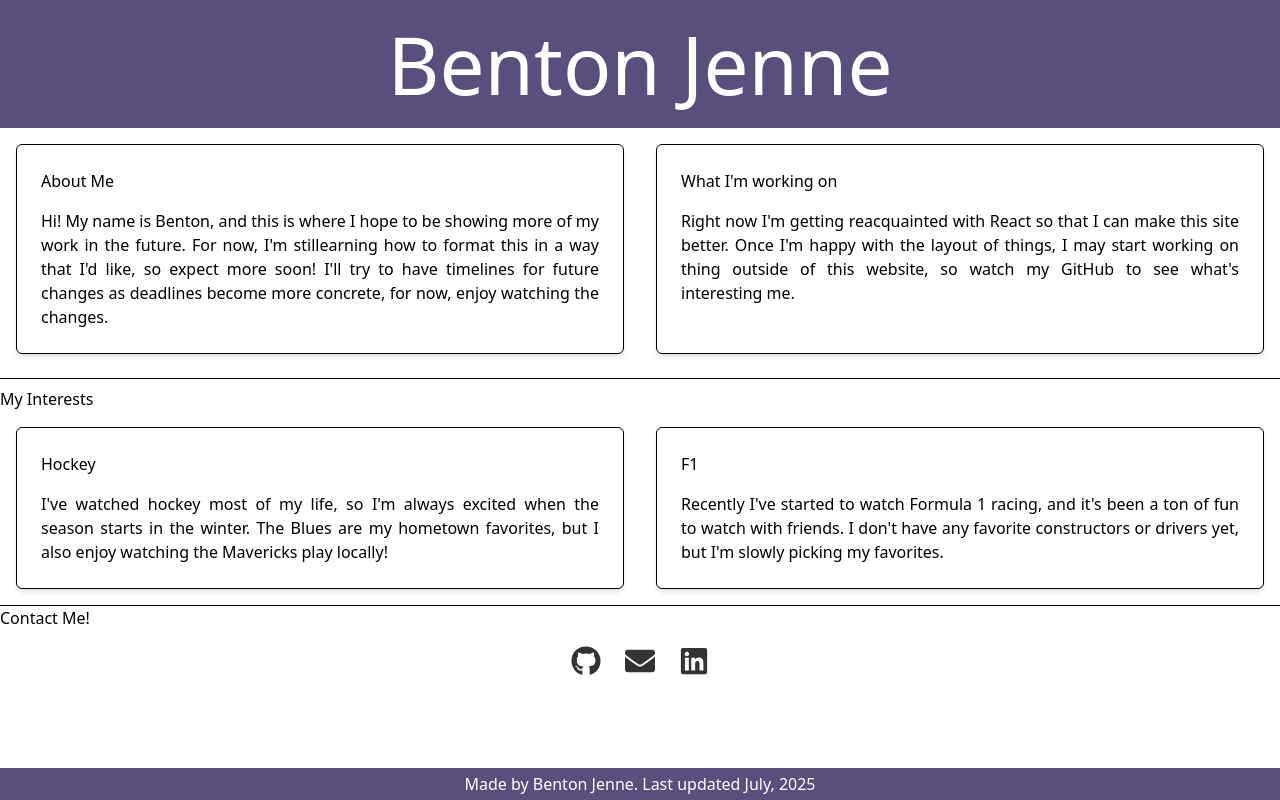
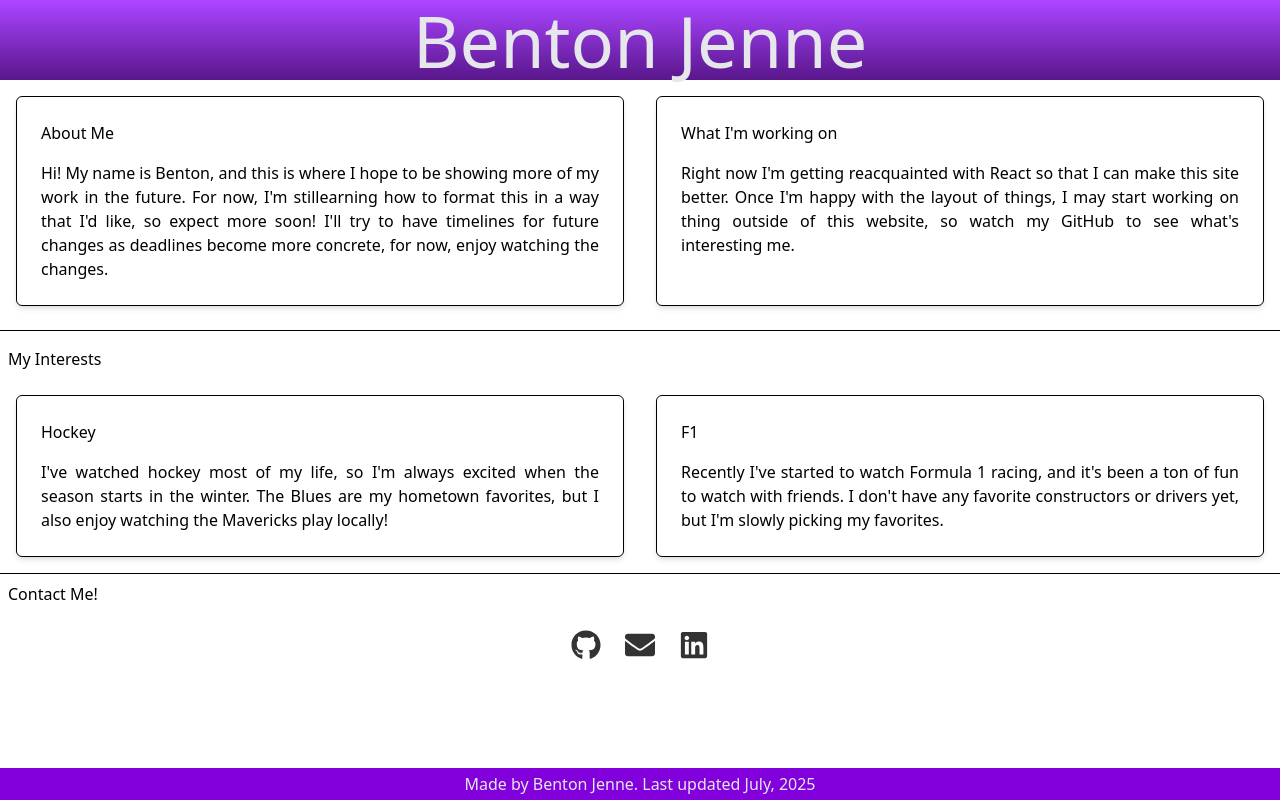
Before and after one commit to BJenne87/personal-website, a React (Vite) app: page / in a window 1280 px wide. Built offline with nearby package versions, Linux system fonts and the light colour scheme.

Commit message:
continued transitioning to tailwind!

```diff
--- a/src/Components/Body.css
+++ /dev/null
@@ -1,18 +0,0 @@
-hr {
-    margin: .5rem 0%;
-}
-
-p {
-    text-align: justify;
-    padding: .5rem;
-}
-
-h3 {
-    padding: .5rem;
-}
-
-.card-container {
-    display: flex;
-    flex-direction: row;
-    justify-content: center;
-}
--- a/src/Components/Body.jsx
+++ b/src/Components/Body.jsx
@@ -13,14 +13,14 @@ const Body = () => {
 
         </div>
         <hr className="my-2"/>
-        <h2>My Interests</h2>
+        <h2 className="p-2">My Interests</h2>
         <div className="flex flex-col md:flex-row">
             {Hobbies.map((item,index) => (
                 <Card key={index} title={item.title} body={item.body}/>
             ))}
         </div>
         <hr/>
-        <h2>Contact Me!</h2>
+        <h2 className="p-2">Contact Me!</h2>
         <Links/>
         </>
     );
--- a/src/Components/Footer.css
+++ /dev/null
@@ -1,7 +0,0 @@
-footer {
-    background-color: var(--background);
-    color: white;
-    justify-items: center;
-    align-items: center;
-    padding: .25rem;
-}
--- a/src/Components/Footer.jsx
+++ b/src/Components/Footer.jsx
@@ -1,8 +1,6 @@
-import "./Footer.css";
-
 function Footer () {
     return(
-        <footer>
+        <footer className="text-gray-200 justify-items-center align-center p-1 bg-purple-700">
          <p>Made by Benton Jenne. Last updated July, 2025</p>
         </footer>
     );
--- a/src/Components/Header.css
+++ /dev/null
@@ -1,12 +0,0 @@
-header {
-    position: sticky;
-    background-color: var(--background);
-    color: white;
-    text-align: center;
-    align-items: center;
-}
-
-#title {
-    font-size: 5rem;
-    padding: .25rem;
-}
--- a/src/Components/Header.jsx
+++ b/src/Components/Header.jsx
@@ -1,9 +1,7 @@
-import "./Header.css";
-
 function Header() {
     return(
-        <header>
-            <h1 id="title">Benton Jenne</h1>
+        <header className="sticky text-gray-200 text-center items-center bg-gradient-to-b from-purple-500 to-purple-900">
+            <h1 className="p-1 text-7xl">Benton Jenne</h1>
         </header>
     );
 
```
Also changed, not shown: 1 other file (tests, documents, lock files or other folders).
